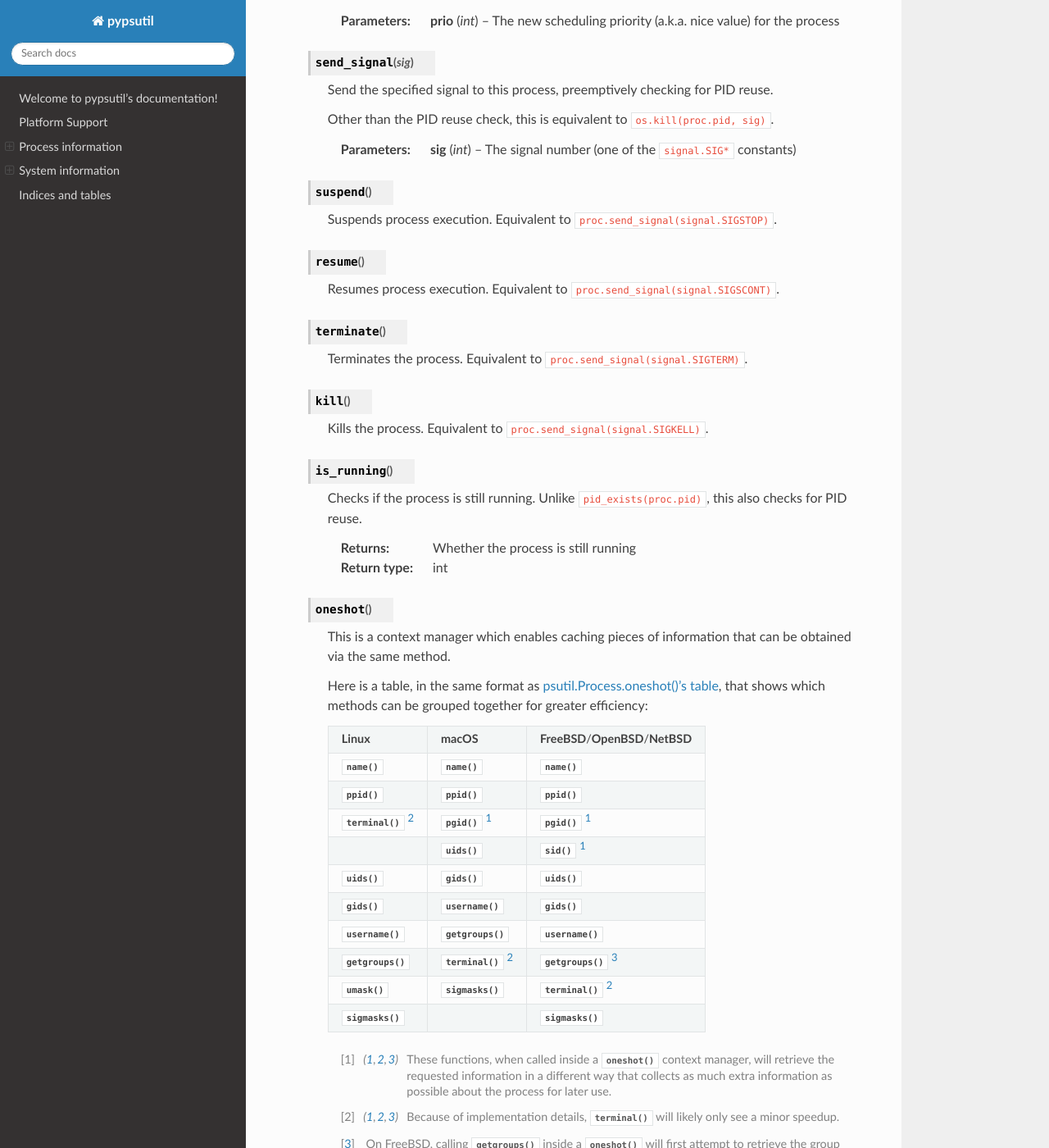
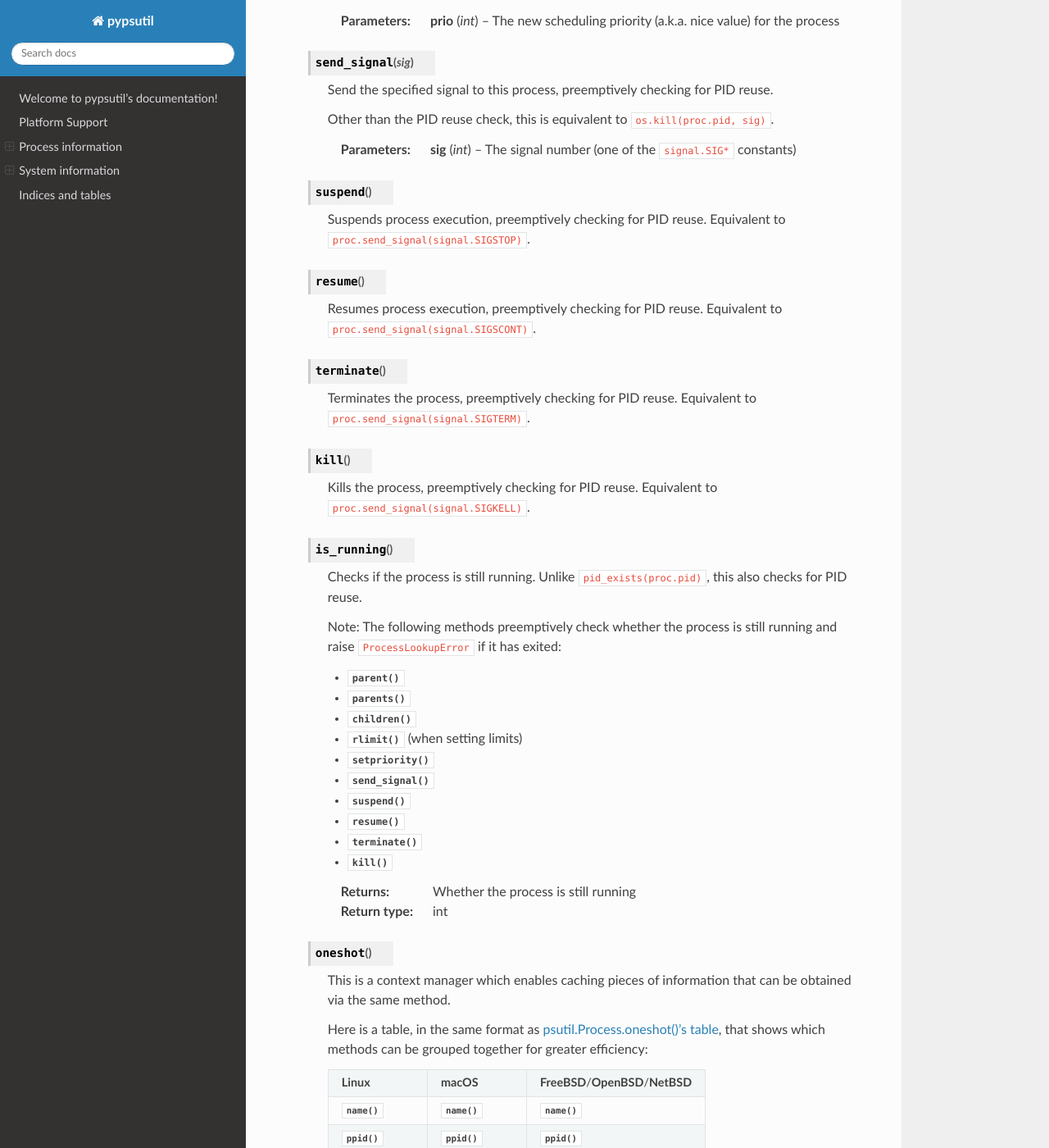
Before and after one commit to cptpcrd/pypsutil, a Sphinx documentation site: the page built from docs/index.rst, in a window 1280 px wide and 1400 px high, scrolled down 5758 px. Shown: the whole window at 82% size. Built offline with Sphinx 7.4.7 and the Read the Docs theme 2.0.0, drawn with Linux system fonts in a browser that asks for light colours.

Commit message:
docs: Add notes about PID reuse checks

```diff
--- a/docs/index.rst
+++ b/docs/index.rst
@@ -287,24 +287,42 @@ Process information
 
    .. py:method:: suspend()
 
-      Suspends process execution. Equivalent to ``proc.send_signal(signal.SIGSTOP)``.
+      Suspends process execution, preemptively checking for PID reuse. Equivalent to
+      ``proc.send_signal(signal.SIGSTOP)``.
 
    .. py:method:: resume()
 
-      Resumes process execution. Equivalent to ``proc.send_signal(signal.SIGSCONT)``.
+      Resumes process execution, preemptively checking for PID reuse. Equivalent to
+      ``proc.send_signal(signal.SIGSCONT)``.
 
    .. py:method:: terminate()
 
-      Terminates the process. Equivalent to ``proc.send_signal(signal.SIGTERM)``.
+      Terminates the process, preemptively checking for PID reuse. Equivalent to
+      ``proc.send_signal(signal.SIGTERM)``.
 
    .. py:method:: kill()
 
-      Kills the process. Equivalent to ``proc.send_signal(signal.SIGKELL)``.
+      Kills the process, preemptively checking for PID reuse. Equivalent to
+      ``proc.send_signal(signal.SIGKELL)``.
 
    .. py:method:: is_running()
 
       Checks if the process is still running. Unlike ``pid_exists(proc.pid)``, this also checks for PID
       reuse.
+
+      Note: The following methods preemptively check whether the process is still running and raise
+      ``ProcessLookupError`` if it has exited:
+
+      - :py:meth:`parent()`
+      - :py:meth:`parents()`
+      - :py:meth:`children()`
+      - :py:meth:`rlimit()` (when setting limits)
+      - :py:meth:`setpriority()`
+      - :py:meth:`send_signal()`
+      - :py:meth:`suspend()`
+      - :py:meth:`resume()`
+      - :py:meth:`terminate()`
+      - :py:meth:`kill()`
 
       :returns: Whether the process is still running
       :rtype: int
```
